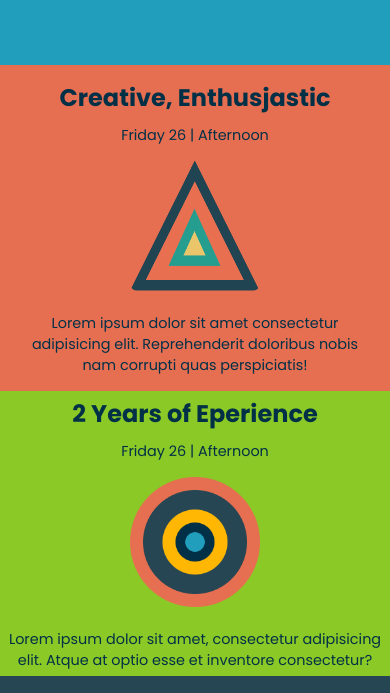
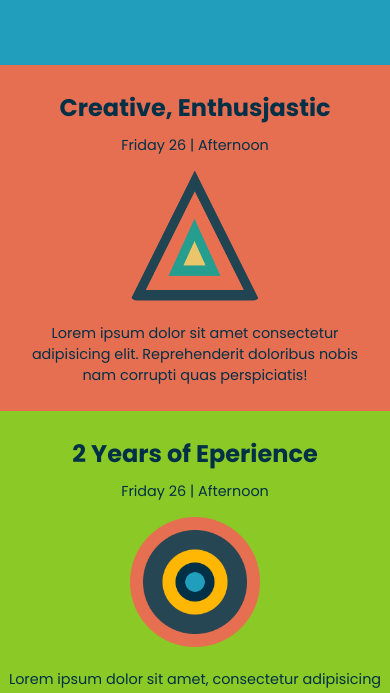
Before and after one commit to jez120/port, a plain HTML site: page index.html in a window 390 px wide. Shown: the part 523-1216 px from the top of the page. Drawn offline with Linux system fonts and the light colour scheme.

Commit message:
Add files via upload

```diff
--- a/style.css
+++ b/style.css
@@ -246,6 +246,7 @@ footer{
 @media (max-width: 533px){
 .box{
     border: none;
+
 }
 .proj-box{
     margin: 0.75em;
@@ -300,6 +301,8 @@ border-radius: 0;
 background: #e76f51;
 border: 15px solid #264653;
 border: none;
+padding-bottom: 20px;
+padding-top: 20px;
 
 }
 .win2{
@@ -309,7 +312,8 @@ border: none;
     margin: 0;
     border: none;
     background-color: #8ac926;
-    paddin-bottom: 20px;
+    padding-bottom: 20px;
+    padding-top: 20px;
 
 }
 
@@ -323,6 +327,7 @@ border: none;
     margin-top: 0;
     border: none;
     background-color: #264653;
+    color: #8ecae6;
 }
 main {
     text-align: center;
```
